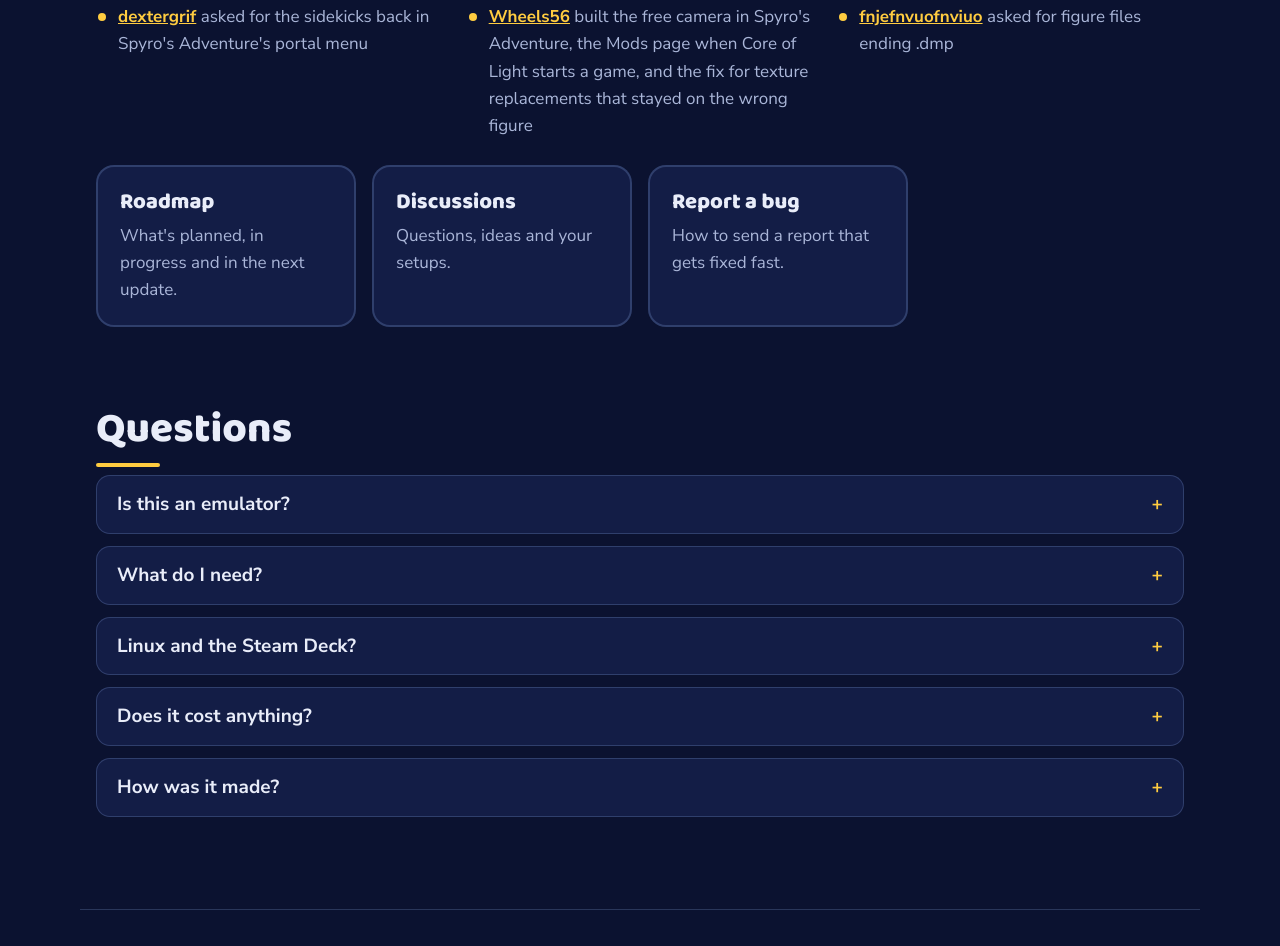
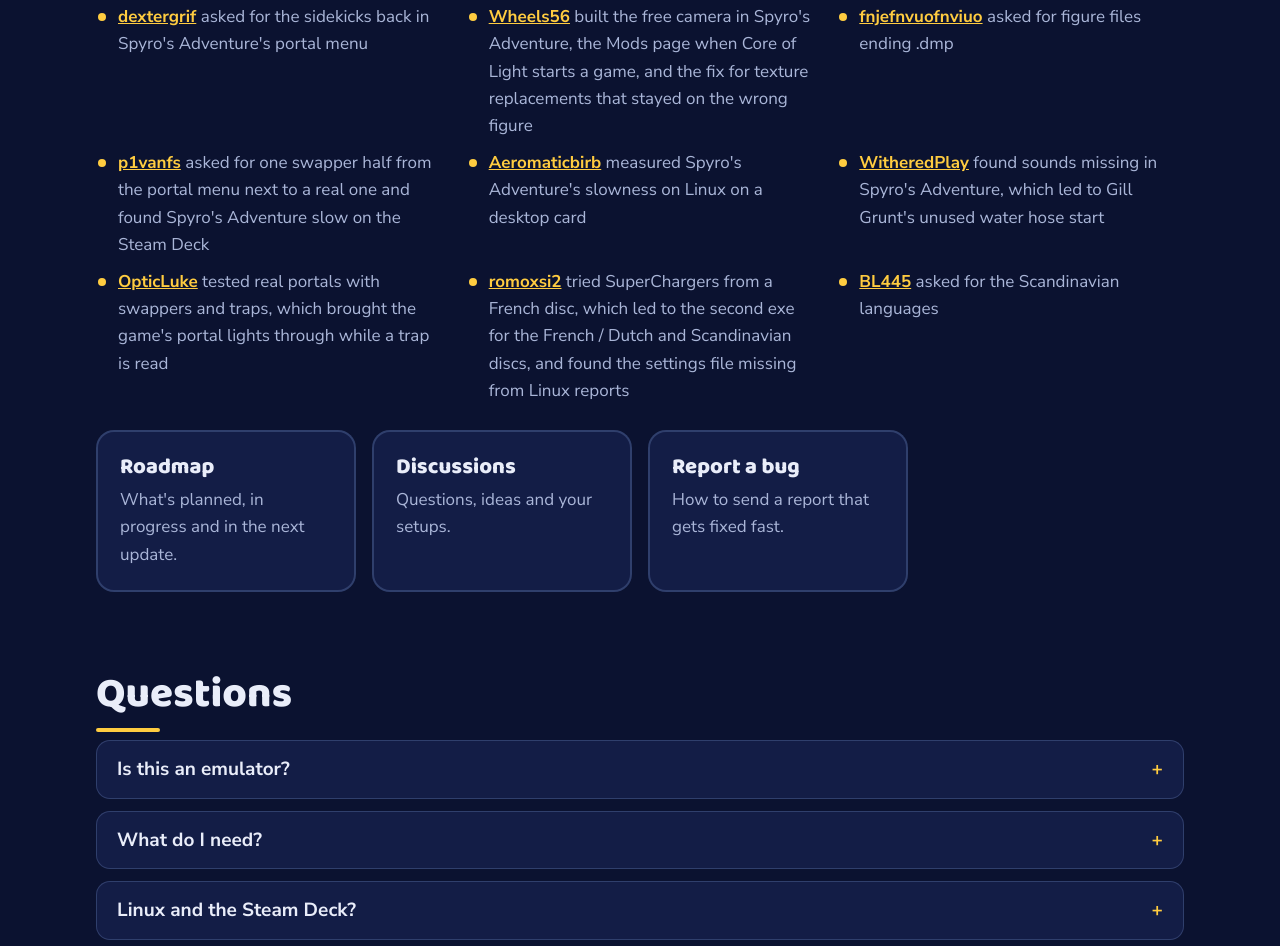
Before and after one commit to tsapZ/tsapZ.github.io, a plain HTML site: page index.html in a window 1280 px wide. Shown: the part 3472-4418 px from the top of the page. Drawn offline with Linux system fonts and the light colour scheme; no server answers.

Commit message:
docs: thanks for next18 to next20
p1vanfs (one swapper half from the menu next to a real one, Spyro's
Adventure on the Steam Deck), Aeromaticbirb (its Linux slowness measured),
WitheredPlay (Gill Grunt's unused hose start), OpticLuke (real portals,
trap lights), romoxsi2 (SuperChargers' French / Dutch disc, Linux reports)
and BL445 (Scandinavian languages).

```diff
--- a/index.html
+++ b/index.html
@@ -154,6 +154,12 @@
         <li><a href="https://github.com/tsapZ/SkylandersCoreOfLight/issues/114">dextergrif</a> asked for the sidekicks back in Spyro's Adventure's portal menu</li>
         <li><a href="https://github.com/tsapZ/SSARecomp/pull/52">Wheels56</a> built the free camera in Spyro's Adventure, the Mods page when Core of Light starts a game, and the fix for texture replacements that stayed on the wrong figure</li>
         <li><a href="https://github.com/tsapZ/SkylandersCoreOfLight/discussions/79">fnjefnvuofnviuo</a> asked for figure files ending .dmp</li>
+        <li><a href="https://github.com/tsapZ/SkylandersCoreOfLight/issues/160">p1vanfs</a> asked for one swapper half from the portal menu next to a real one and found Spyro's Adventure slow on the Steam Deck</li>
+        <li><a href="https://github.com/tsapZ/SkylandersCoreOfLight/issues/136">Aeromaticbirb</a> measured Spyro's Adventure's slowness on Linux on a desktop card</li>
+        <li><a href="https://github.com/tsapZ/SkylandersCoreOfLight/issues/138">WitheredPlay</a> found sounds missing in Spyro's Adventure, which led to Gill Grunt's unused water hose start</li>
+        <li><a href="https://github.com/tsapZ/SkylandersCoreOfLight/issues/153">OpticLuke</a> tested real portals with swappers and traps, which brought the game's portal lights through while a trap is read</li>
+        <li><a href="https://github.com/tsapZ/SkylandersCoreOfLight/issues/135">romoxsi2</a> tried SuperChargers from a French disc, which led to the second exe for the French / Dutch and Scandinavian discs, and found the settings file missing from Linux reports</li>
+        <li><a href="https://github.com/tsapZ/SkylandersCoreOfLight/issues/118">BL445</a> asked for the Scandinavian languages</li>
       </ul>
       <div class="cards">
         <a class="card" href="https://github.com/users/tsapZ/projects/1"><h3>Roadmap</h3><p>What's planned, in progress and in the next update.</p></a>
```
